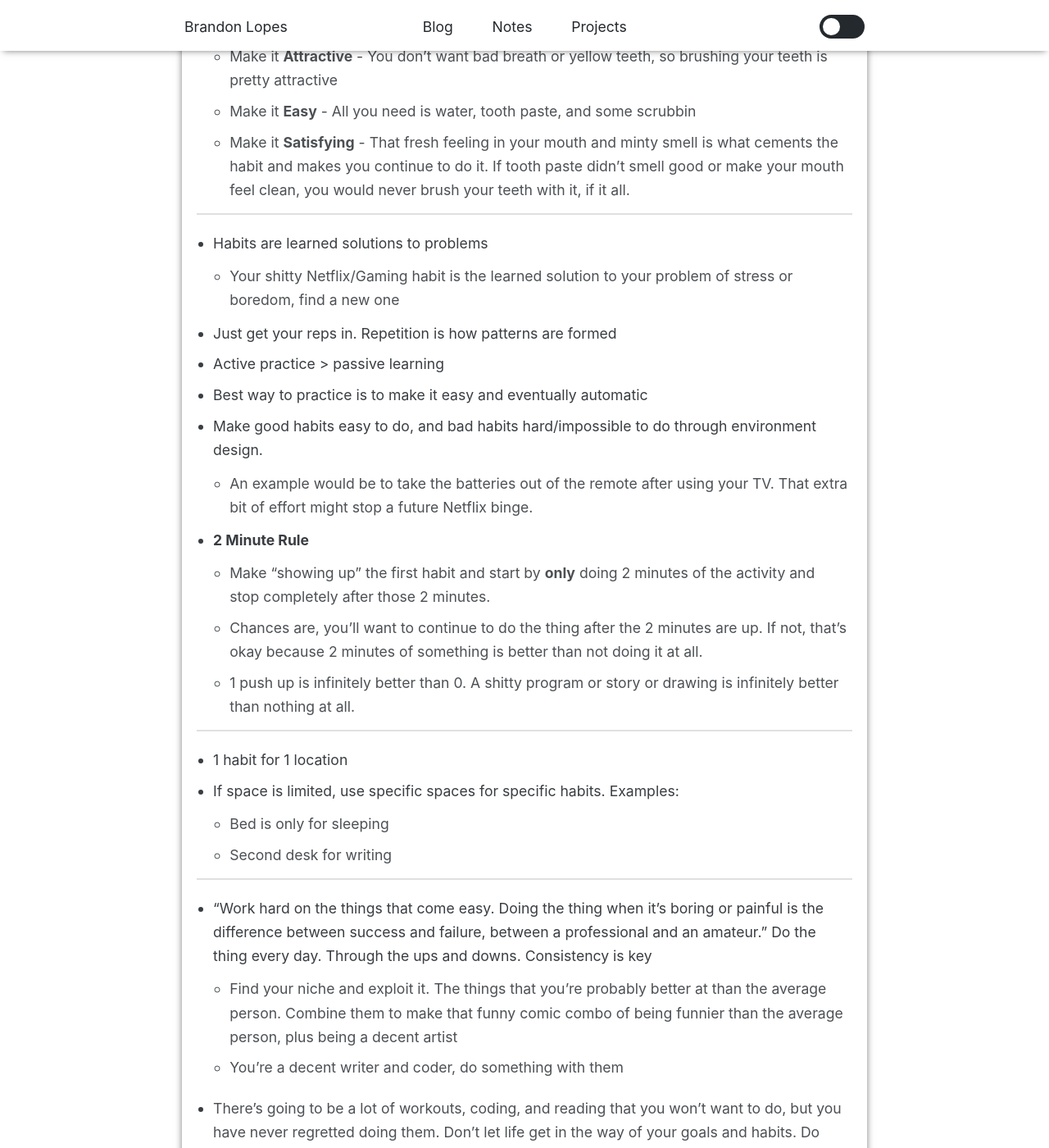
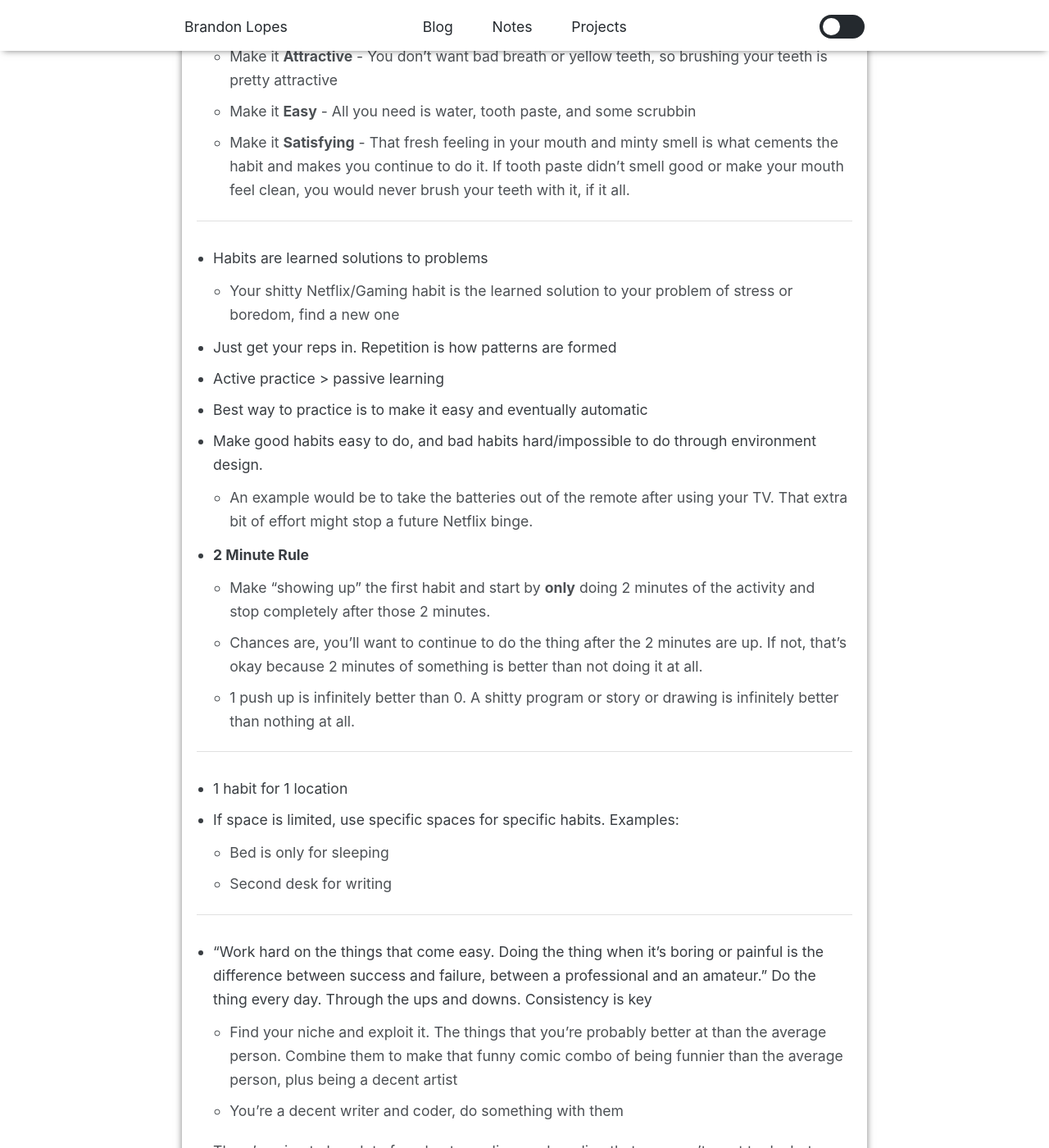
Before and after one commit to brandonlopes/brandonlopes.github.io, a Jekyll site: the page built from _posts/notes/2020-07-10-Atomic Habits.md, in a window 1280 px wide and 1400 px high, scrolled down 657 px. Shown: the whole window at 82% size. Built offline with Jekyll 4.4.1, drawn with Linux system fonts in a browser that asks for light colours.

Commit message:
hr and wrapper styling

```diff
--- a/_includes/project-list.html
+++ b/_includes/project-list.html
@@ -1,3 +1,3 @@
-<ul>
+<ul class="project-list">
 
 </ul>
--- a/css/main.css
+++ b/css/main.css
@@ -74,8 +74,12 @@ a:hover, a:focus{
 }
 
 hr{
-  border: 1px solid lightgray;
+  border: none;
+  border-top: 1px solid lightgray;
   opacity: 0.7;
+  height: 1px;
+  /* width: 50%; */
+  margin: 1em auto;
 }
 
 blockquote{
@@ -226,6 +230,8 @@ input[type=checkbox] {
   max-width: 100%;
   margin: 5em auto 2em;
   box-shadow: 0px 4px 8px 0px rgba(0,0,0,0.5);
+  -webkit-transition: .2s;
+  transition: .2s;
 }
 
 .quoteOfTheDayContainer{
```
Also changed, not shown: 2 other files.
